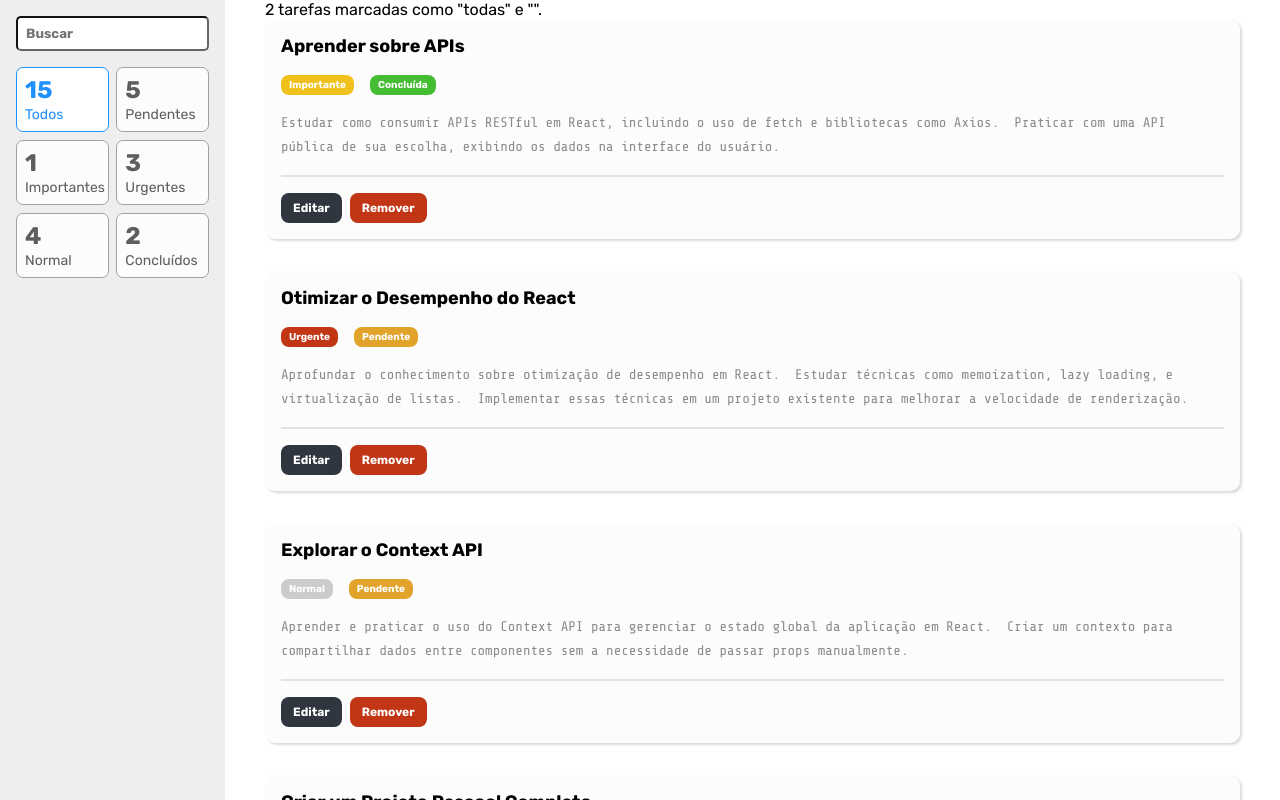
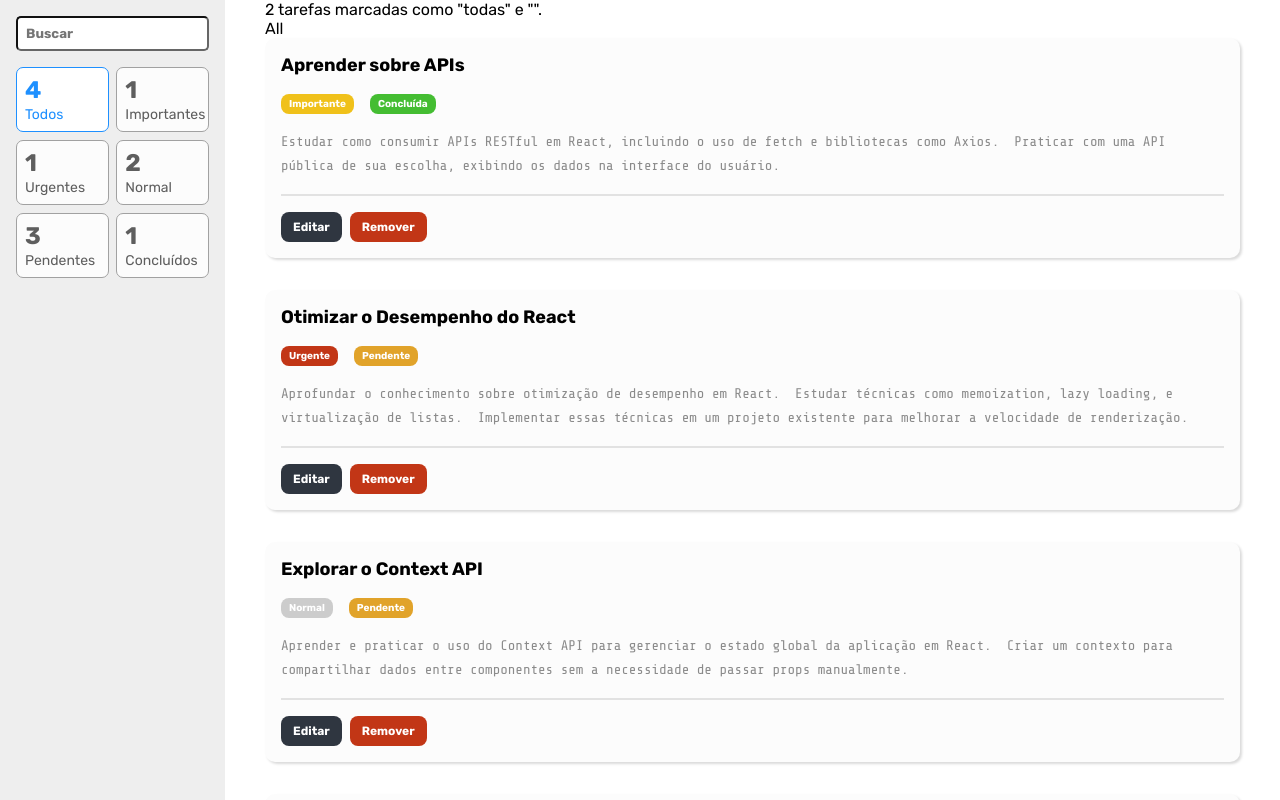
Before and after one commit to guilhermers23/EBAC_M31_TodoList, a React (Vite) app: page / in a window 1280 px wide. Built offline with nearby package versions, Linux system fonts and the light colour scheme.

Commit message:
Parte 2 | Aula 04 - Filtrando tarefas

```diff
--- a/src/components/CardFilter/index.tsx
+++ b/src/components/CardFilter/index.tsx
@@ -1,17 +1,46 @@
 import * as S from "./styled";
+import * as enums from "../../utilities/enums/TasksEnums";
+import { useDispatch, useSelector } from "react-redux";
+import { changeFilter } from "../../store/reducers/filter";
+import type { RootReducer } from "../../store";
 
 export type PropsCard = {
-    active?: boolean;
     label: string;
-    counter: number;
+    criterion: "Priority" | "Status" | "All";
+    value?: enums.Priority | enums.Status;
 };
 
-const CardFilter = ({ active, label, counter }: PropsCard) => (
-    <S.Card active={active}>
-        <S.Counter>{counter}</S.Counter>
-        <S.Label>{label}</S.Label>
-    </S.Card>
+const CardFilter = ({ label, criterion, value }: PropsCard) => {
+    const dispatch = useDispatch();
+    const { filter, tasks } = useSelector((state: RootReducer) => state);
 
-);
+    const onFilter = () => { dispatch(changeFilter({ criterion, value })) };
+
+    const isActive = () => {
+        const isCriterion = filter.criterion === criterion;
+        const isValue = filter.value === value;
+        return isCriterion && isValue;
+    };
+
+    const counterTasks = () => {
+        if (criterion === "All") return tasks.taskList.length;
+        if (criterion === "Priority") {
+            return tasks.taskList.filter(({ priority }) => priority === value).length;
+        }
+        if (criterion === "Status") {
+            return tasks.taskList.filter(({ status }) => status === value).length;
+        }
+    };
+
+    const active = isActive();
+    const counter = counterTasks();
+
+    return (
+        <S.Card active={active} onClick={onFilter}>
+            <S.Counter>{counter}</S.Counter>
+            <S.Label>{label}</S.Label>
+        </S.Card>
+    )
+};
 
 export default CardFilter;
--- a/src/components/CardFilter/styled.ts
+++ b/src/components/CardFilter/styled.ts
@@ -1,7 +1,7 @@
 import styled from "styled-components";
-import type { PropsCard } from ".";
 //Funçao de Omit
-type PropsCardActive = Omit<PropsCard, "label" | "counter">;
+//type PropsCardActive = Omit<PropsCard, "label" | "counter" | "value" | "criterion">;
+type PropsCardActive = { active: boolean };
 
 export const Card = styled.div<PropsCardActive>`
   padding: 8px;
@@ -9,6 +9,7 @@ export const Card = styled.div<PropsCardActive>`
   background-color: ${(props) => (props.active ? "#FFF" : "#fcfcfc")};
   color: ${(props) => (props.active ? "#1e90ff" : "#5e5e5e")};
   border-radius: 7px;
+  cursor: pointer;
 `;
 
 export const Counter = styled.span`
--- a/src/containers/Sidebar/index.tsx
+++ b/src/containers/Sidebar/index.tsx
@@ -1,8 +1,9 @@
 import { useDispatch, useSelector } from "react-redux";
+import type { RootReducer } from "../../store";
+import { changeTerm } from "../../store/reducers/filter";
 import CardFilter from "../../components/CardFilter";
-import type { RootReducer } from "../../store";
 import * as S from "./styled";
-import { changeTerm } from "../../store/reducers/filter";
+import * as enums from "../../utilities/enums/TasksEnums";
 
 const Sidebar = () => {
     const dispatch = useDispatch();
@@ -14,12 +15,12 @@ const Sidebar = () => {
             <div>
                 <S.Input type="text" placeholder="Buscar" value={term} onChange={onChangeTerm} />
                 <S.Filters>
-                    <CardFilter counter={15} label="Todos" active />
-                    <CardFilter counter={5} label="Pendentes" />
-                    <CardFilter counter={1} label="Importantes" />
-                    <CardFilter counter={3} label="Urgentes" />
-                    <CardFilter counter={4} label="Normal" />
-                    <CardFilter counter={2} label="Concluídos" />
+                    <CardFilter criterion="All" label="Todos" />
+                    <CardFilter value={enums.Priority.IMPORTANTE} criterion="Priority" label="Importantes" />
+                    <CardFilter value={enums.Priority.URGENTE} criterion="Priority" label="Urgentes" />
+                    <CardFilter value={enums.Priority.NORMAL} criterion="Priority" label="Normal" />
+                    <CardFilter value={enums.Status.PENDENTE} criterion="Status" label="Pendentes" />
+                    <CardFilter value={enums.Status.CONCLUIDA} criterion="Status" label="Concluídos" />
                 </S.Filters>
             </div>
         </S.Aside>
--- a/src/containers/TaskList/index.tsx
+++ b/src/containers/TaskList/index.tsx
@@ -6,15 +6,30 @@ import type { RootReducer } from "../../store";
 
 const TaskList = () => {
     const { taskList } = useSelector((state: RootReducer) => state.tasks);
-    const { term } = useSelector((state: RootReducer) => state.filter);
+    const { term, criterion, value } = useSelector((state: RootReducer) => state.filter);
 
     const filterTasks = () => {
-        return taskList.filter(({ title }) => title.toLowerCase().search(term.toLowerCase()) >= 0);
+        let filteredTasks = taskList;
+        if (term !== undefined) {
+            filteredTasks = filteredTasks.filter(({ title }) => title.toLowerCase().search(term.toLowerCase()) >= 0);
+            if (criterion === "Priority") {
+                filteredTasks = filteredTasks.filter(({ priority }) => priority === value);
+            } else if (criterion === "Status") {
+                filteredTasks = filteredTasks.filter(({ status }) => status === value);
+            };
+            return filteredTasks;
+        } else {
+            return taskList
+        }
     };
 
     return (
         <S.Main>
             <p>2 tarefas marcadas como "todas" e "{term}".</p>
+            <ul>
+                <li>{criterion}</li>
+                <li>{value}</li>
+            </ul>
             <ul>
                 {filterTasks().map(({ id, title, priority, status, description }) => (
                     <li key={id}>
--- a/src/store/reducers/filter.ts
+++ b/src/store/reducers/filter.ts
@@ -2,7 +2,7 @@ import { createSlice, type PayloadAction } from "@reduxjs/toolkit";
 import * as enums from "../../utilities/enums/TasksEnums";
 
 type FilterState = {
-  term: string;
+  term?: string;
   criterion: "Priority" | "Status" | "All";
   value?: enums.Priority | enums.Status;
 };
@@ -16,8 +16,12 @@ const filterSlice = createSlice({
     changeTerm: (state, action: PayloadAction<string>) => {
       state.term = action.payload;
     },
+    changeFilter: (state, action: PayloadAction<FilterState>) => {
+      state.criterion = action.payload.criterion;
+      state.value = action.payload.value;
+    },
   },
 });
 
-export const { changeTerm } = filterSlice.actions;
+export const { changeTerm, changeFilter } = filterSlice.actions;
 export default filterSlice.reducer;
```
